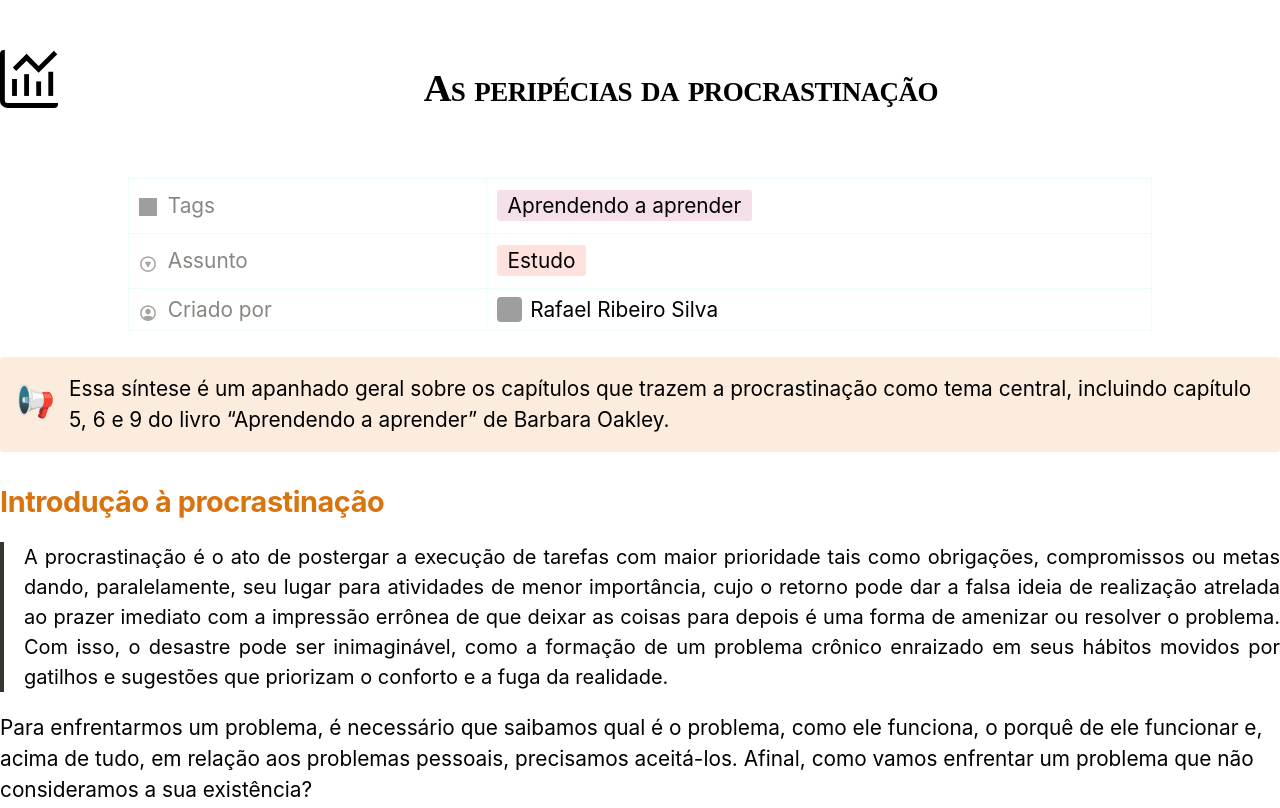
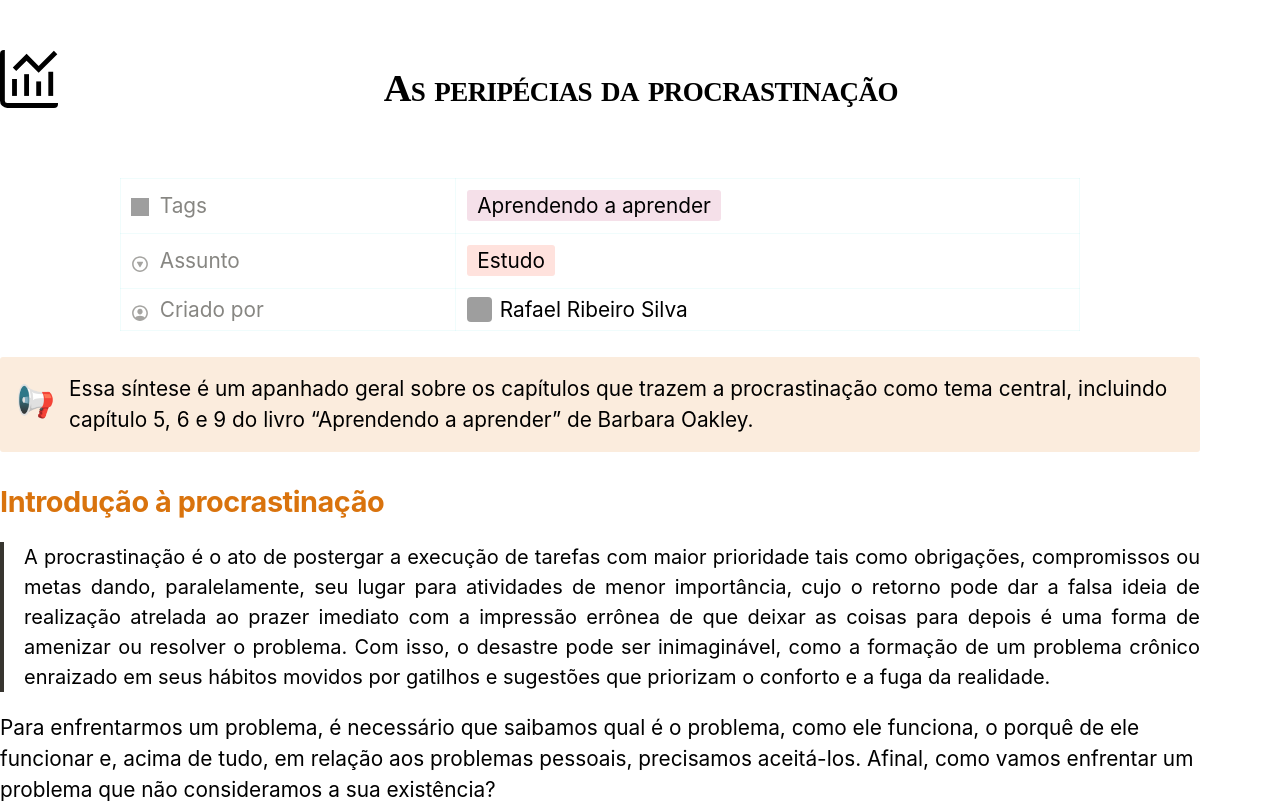
Before and after one commit to RafaeelRS/notas, a plain HTML site: page index.html in a window 1280 px wide. Shown: the top 808 px of the page. Drawn offline with Linux system fonts and the light colour scheme; grey boxes are pictures that could not be loaded.

Commit message:
Update estilo.css

```diff
--- a/estilo.css
+++ b/estilo.css
@@ -13,7 +13,14 @@ body {
 	font-size: 100%;
 }
 
+body {
+	max-width: 1200px;
+}
+
 @media screen and (max-width: 620px) {
+	body {
+		max-width: 100vw;
+	}
 	h1 {
 		font-size: 1.875rem;
 		margin-top: 1.875rem;
@@ -48,6 +55,7 @@ body {
 		font-size: 1rem;
 	}
 }
+
 
 header {
 	display: flex;
```
